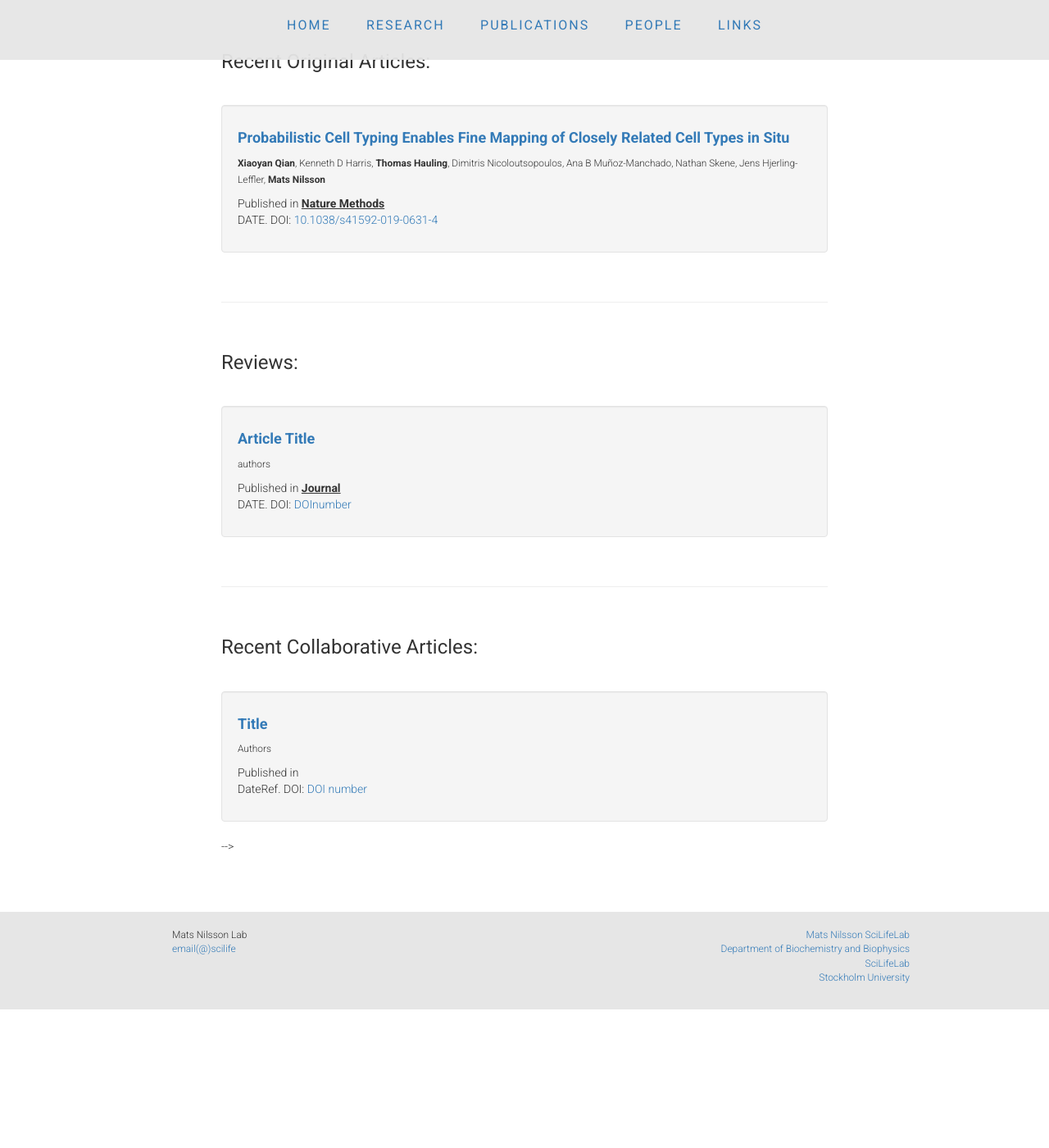
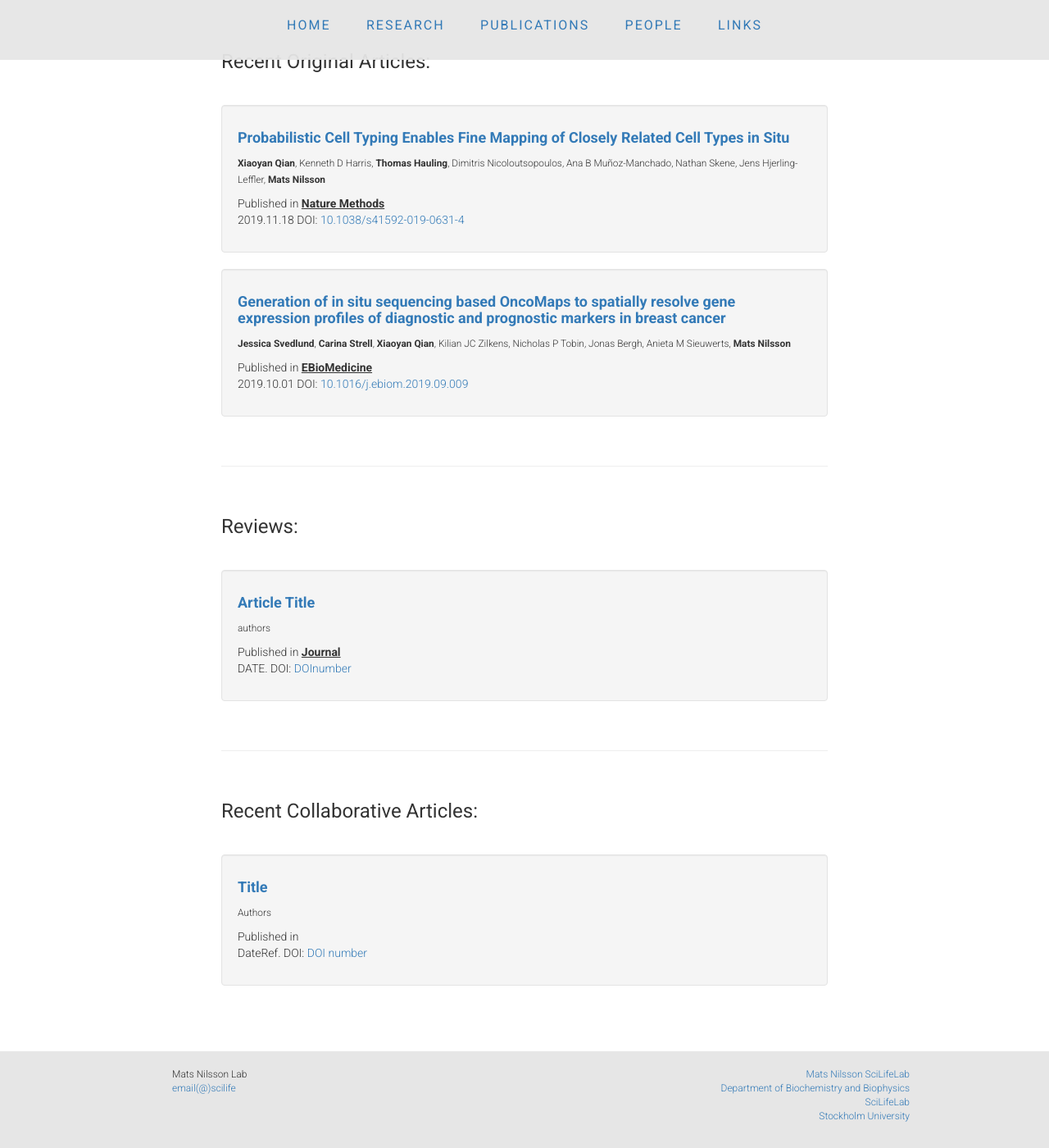
Before and after one commit to flintott/NilssonLab, a Jekyll site: the page publications/index.html, which Jekyll copies as it is, in a window 1280 px wide and 1400 px high, scrolled down 553 px. Shown: the whole window at 82% size. Built offline with Jekyll 4.4.1, drawn with Linux system fonts in a browser that asks for light colours; before the commit the page ends 1784 px from its top, so only the background shows below that.

Commit message:
Update index.html

```diff
--- a/publications/index.html
+++ b/publications/index.html
@@ -90,12 +90,26 @@ ABOVE IS THE TEMPLATE TO ADD ADDITIONAL PUBLICATIONS -->
                 <small><b>Xiaoyan Qian</b>, Kenneth D Harris, <b>Thomas Hauling</b>, Dimitris Nicoloutsopoulos, Ana B Muñoz-Manchado, Nathan Skene, Jens Hjerling-Leffler, <b>Mats Nilsson</b></small>
                 <p></p>
                 <p>Published in <strong><u>Nature Methods</u></strong><br>
-                  DATE. DOI: <a href="https://doi.org/10.1038/s41592-019-0631-4 " target="_blank">10.1038/s41592-019-0631-4 </a></p>
+                  2019.11.18 DOI: <a href="https://doi.org/10.1038/s41592-019-0631-4 " target="_blank">10.1038/s41592-019-0631-4 </a></p>
               </div>
             </li>
           </div>
 
-<!--
+	<div class="well">
+          <li class="media">
+            <div class="media-body">
+              <h4><b><a href="https://pubmed.ncbi.nlm.nih.gov/31526717-generation-of-in-situ-sequencing-based-oncomaps-to-spatially-resolve-gene-expression-profiles-of-diagnostic-and-prognostic-markers-in-breast-cancer/?from_term=mats+nilsson&from_sort=date&from_pos=6"
+			target="_blank">Generation of in situ sequencing based OncoMaps to spatially resolve gene expression profiles of diagnostic and prognostic markers in breast cancer</a></b></h4>
+                <p></p>
+                <small><b>Jessica Svedlund</b>, <b>Carina Strell</b>, <b>Xiaoyan Qian</b>, Kilian JC Zilkens, Nicholas P Tobin, Jonas Bergh, Anieta M Sieuwerts, <b>Mats Nilsson</b></small>
+                <p></p>
+                <p>Published in <strong><u>EBioMedicine</u></strong><br>
+                  2019.10.01 DOI: <a href="https://doi.org/10.1016/j.ebiom.2019.09.009" target="_blank">10.1016/j.ebiom.2019.09.009</a></p>
+              </div>
+            </li>
+          </div>
+
+
 
 <!-- END OF ORIGINAL ARTICLES -->
 
@@ -147,7 +161,6 @@ ABOVE IS THE TEMPLATE TO ADD ADDITIONAL PUBLICATIONS -->
               </li>
             </div>
 
- -->
 
 
 
```
